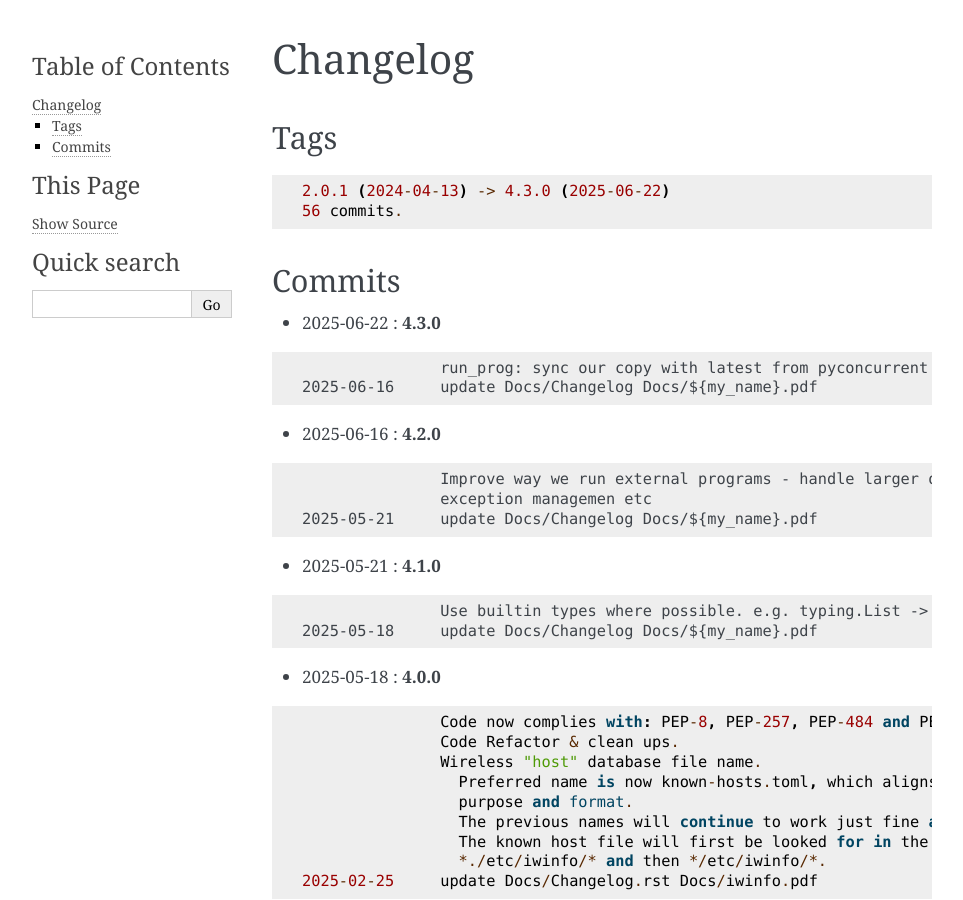
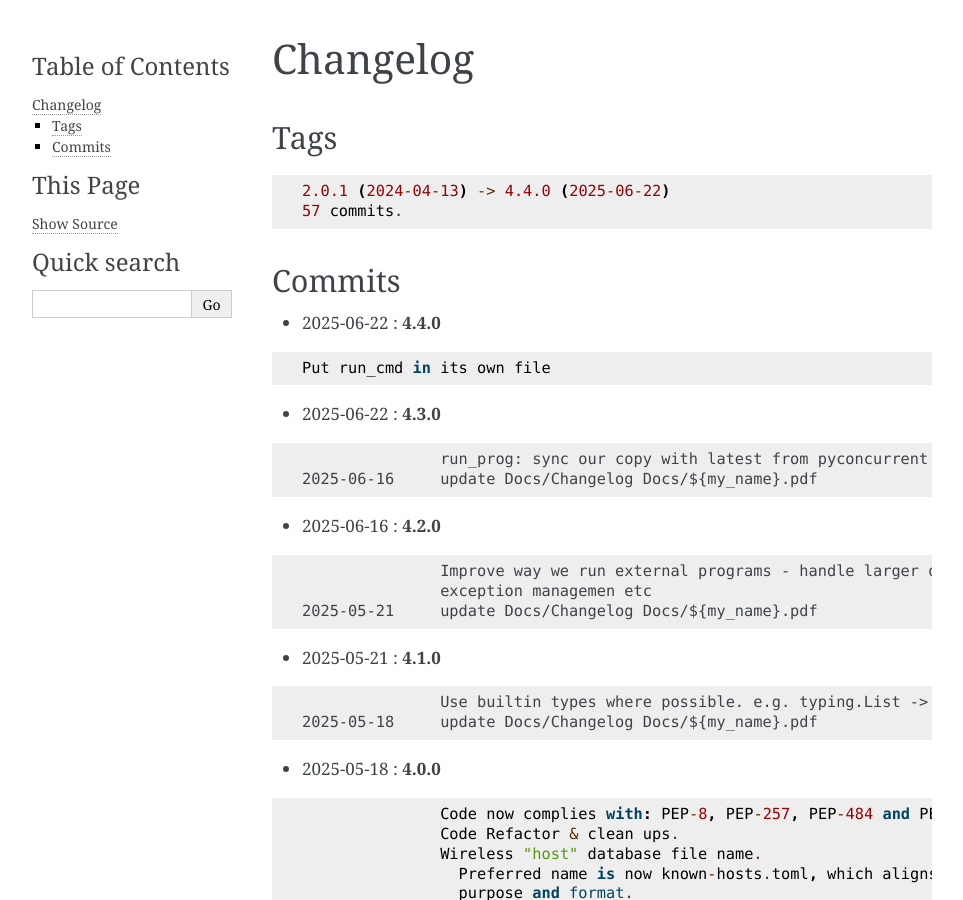
Before and after one commit to gene-git/iwinfo, a Sphinx documentation site: the page built from Docs/Changelog.rst, in a window 1280 px wide and 900 px high. Shown: the whole window, without its empty margins (148-1111 px from the left). Built offline with Sphinx 7.4.7, drawn with Linux system fonts in a browser that asks for light colours; pages that are not in the unit, such as notebooks, are missing from menus.

Commit message:
update Docs/Changelog Docs/${my_name}.pdf

```diff
--- a/Docs/Changelog.rst
+++ b/Docs/Changelog.rst
@@ -7,12 +7,18 @@ Tags
 
 ::
 
-	2.0.1 (2024-04-13) -> 4.3.0 (2025-06-22)
-	56 commits.
+	2.0.1 (2024-04-13) -> 4.4.0 (2025-06-22)
+	57 commits.
 
 Commits
 =======
 
+
+* 2025-06-22  : **4.4.0**
+
+::
+
+                Put run_cmd in its own file
 
 * 2025-06-22  : **4.3.0**
 
```
Also changed, not shown: 2 other files.
